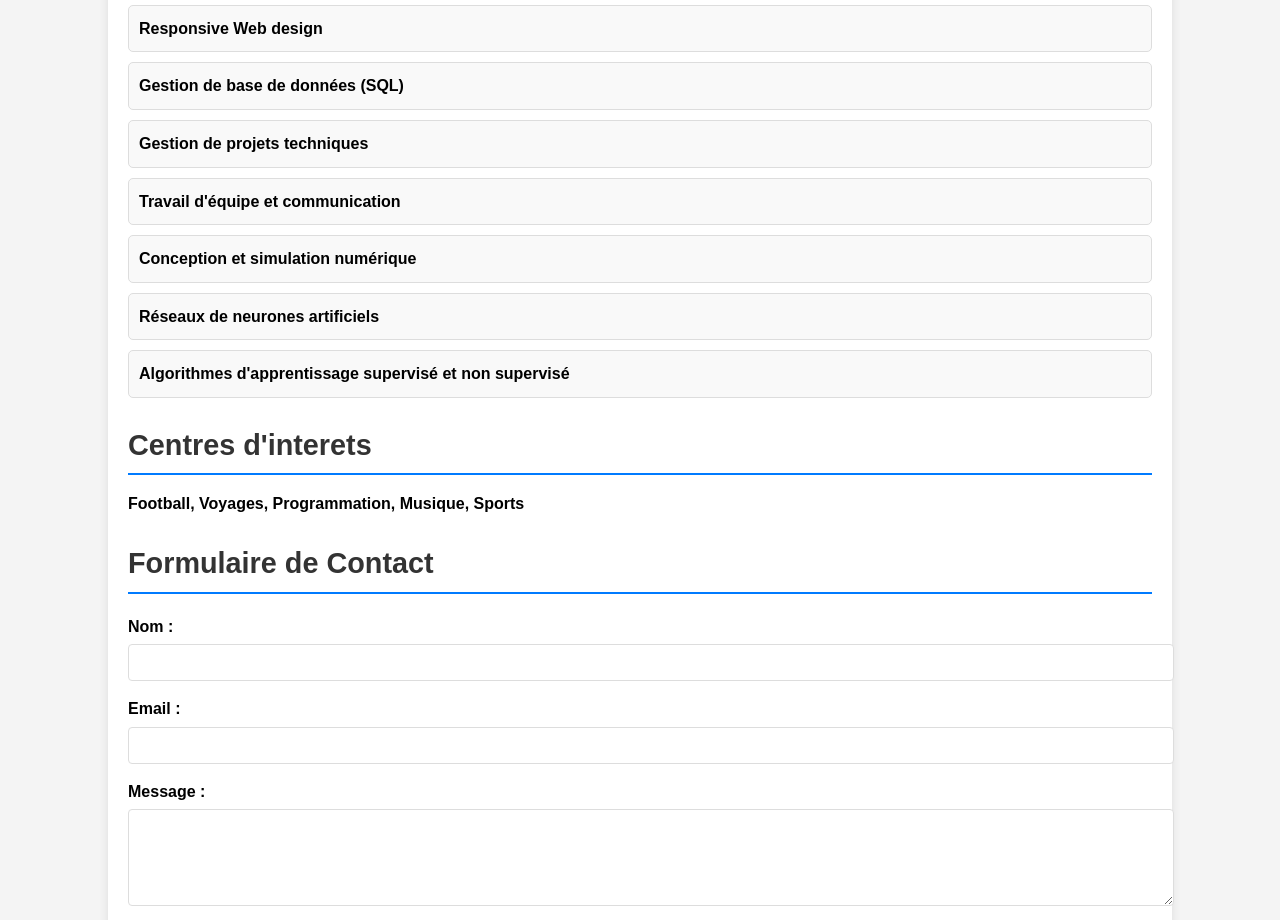
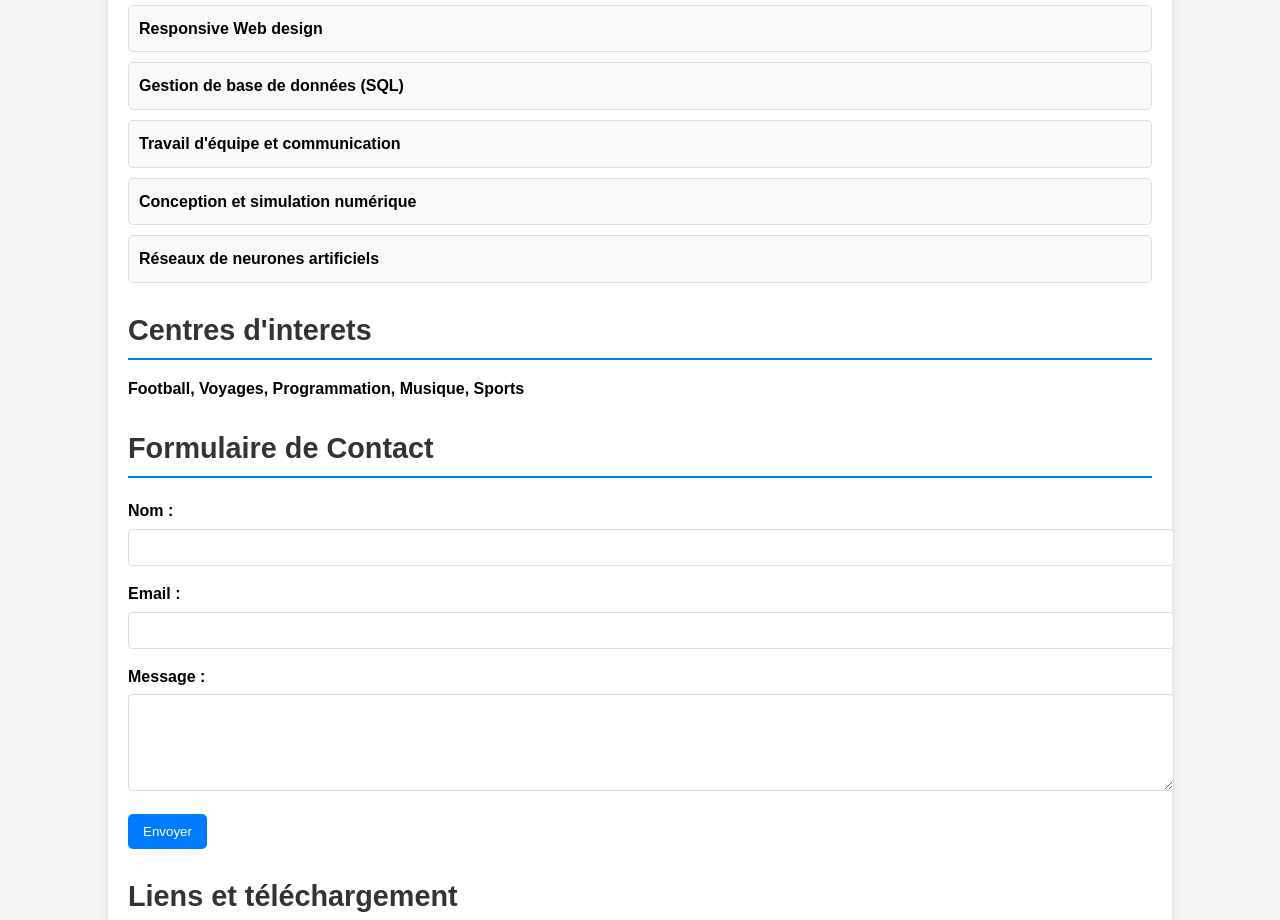
Before and after one commit to Amine-te/mon-cv, a plain HTML site: page index.html in a window 1280 px wide. Shown: the part 1200-2120 px from the top of the page. Drawn offline with Linux system fonts and the light colour scheme.

Commit message:
Update index.html

```diff
--- a/index.html
+++ b/index.html
@@ -73,11 +73,9 @@
 				<li>Pragming Languges for Data Science (R, Julia, Python)</li>
 				<li>Responsive Web design</li>
 				<li>Gestion de base de données (SQL)</li>
-				<li>Gestion de projets techniques</li>
 				<li>Travail d'équipe et communication</li>
 				<li>Conception et simulation numérique</li>
 				<li>Réseaux de neurones artificiels</li>
-				<li>Algorithmes d'apprentissage supervisé et non supervisé</li>
 			</ul>
 		</section>
 
```
